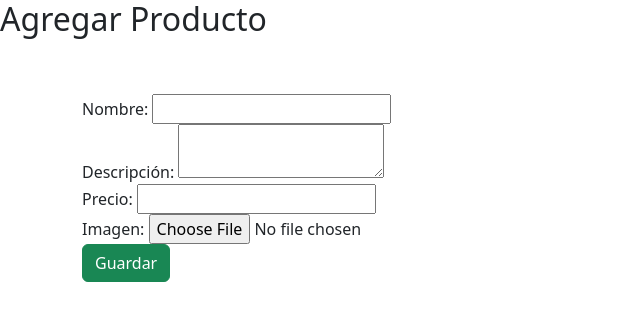
After one commit to BeDuranr/Carrito-con-Webpay-Django, a Django app: page /agregar/ in a window 1280 px wide. The commit adds this page. Shown: the top 321 px of the page, without its empty margins (0-640 px from the left). Run offline with Django 4.2, Linux system fonts and the light colour scheme.

Commit message:
Add files via upload

```diff
--- /dev/null
+++ b/miproject/cars/templates/agregar_producto.html
@@ -0,0 +1,46 @@
+<!DOCTYPE html>
+<html>
+
+<head>
+    <title>Agregar Producto</title>
+    <link href="https://cdn.jsdelivr.net/npm/bootstrap@5.3.3/dist/css/bootstrap.min.css" rel="stylesheet"
+        integrity="sha384-QWTKZyjpPEjISv5WaRU9OFeRpok6YctnYmDr5pNlyT2bRjXh0JMhjY6hW+ALEwIH" crossorigin="anonymous">
+</head>
+
+<body>
+    <h2>Agregar Producto</h2>
+
+    <div class="container">
+        <div class="row ">
+            <div class="col mt-5">
+                <form method="post" action="{% url 'agregar_producto' %}" enctype="multipart/form-data">
+                    {% csrf_token %}
+                    <label for="name">Nombre: </label>
+                    <input type="text" id="name" name="name">
+                    <br>
+                    <label for="description">Descripción: </label>
+                    <textarea id="description" name="description"></textarea>
+                    <br>
+                    <label for="price">Precio:</label>
+                    <input type="number" id="price" name="price">
+                    <br>
+                    <label for="image">Imagen:</label>
+                    <input type="file" id="image" name="image">
+                    <br>
+                    <button class='btn btn-success' type="submit">Guardar</button>
+                </form>
+            </div>
+        </div>
+    </div>
+
+
+
+    <script src="https://cdn.jsdelivr.net/npm/@popperjs/core@2.11.8/dist/umd/popper.min.js"
+        integrity="sha384-I7E8VVD/ismYTF4hNIPjVp/Zjvgyol6VFvRkX/vR+Vc4jQkC+hVqc2pM8ODewa9r"
+        crossorigin="anonymous"></script>
+    <script src="https://cdn.jsdelivr.net/npm/bootstrap@5.3.3/dist/js/bootstrap.min.js"
+        integrity="sha384-0pUGZvbkm6XF6gxjEnlmuGrJXVbNuzT9qBBavbLwCsOGabYfZo0T0to5eqruptLy"
+        crossorigin="anonymous"></script>
+</body>
+
+</html>
--- a/miproject/cars/templates/product_list.html
+++ b/miproject/cars/templates/product_list.html
@@ -21,6 +21,7 @@
                 <div class="navbar-nav">
                     <a class="nav-link" href="/login">Iniciar Sesion</a>
                     <a class="nav-link" href="/signup">Registrarme</a>
+                    <a class="nav-link" href="/agregar">Añadir Producto</a>
                 </div>
             </div>
         </div>
@@ -39,6 +40,9 @@
                         </p>
                         <p class="text-dark">
                             Descripcion: {{product.description}}
+                        </p>
+                        <p>
+                            Imagen: {{product.image}}
                         </p>
                         <a href="{% url 'add_to_cart' product.id %}">Agregar al carrito</a>
                         <a href="/cart">Carrito</a>
--- a/miproject/cars/urls.py
+++ b/miproject/cars/urls.py
@@ -11,4 +11,5 @@ urlpatterns = [
     path('checkout/', views.checkout, name='checkout'),
     path('login/', auth_views.LoginView.as_view(template_name='registration/login.html'),name='login'),
     path('signup/', SignUpView.as_view(), name='signup'),
+    path('agregar/', views.agregar_producto, name='agregar_producto'),
 ]
--- a/miproject/cars/views.py
+++ b/miproject/cars/views.py
@@ -5,6 +5,7 @@ from .models import Product, Cart, CartItem, Order, OrderItem
 from django.contrib.auth.forms import UserCreationForm
 from django.urls import reverse_lazy
 from django.views import generic
+
 
 
 class SignUpView(generic.CreateView):
@@ -49,3 +50,13 @@ def checkout(request):
         OrderItem.objects.create(order=order, product=cart_item.product, quantity=cart_item.quantity, unit_price=cart_item.product.price)
     cart.delete()
     return redirect('order_success')
+
+def agregar_producto(request):
+    if request.method == 'POST':
+        name = request.POST.get('name')
+        description = request.POST.get('description')
+        price = request.POST.get('price')
+        image = request.FILES.get('image')
+        product = Product.objects.create(name=name, description=description, price=price, image=image,)
+        return redirect('product_list')
+    return render(request, 'agregar_producto.html')
```
Also changed, not shown: miproject/db.sqlite3, miproject/products/png-transparent-2015-audi-tt-car-audi-r8-2016-audi-tt-audi-compact-car-blue-car.png (added), miproject/products/png-transparent-ferrari-f40-ferrari-328-car-out-run-ferrari-vehicle-ferrari-outrun.png (added).
